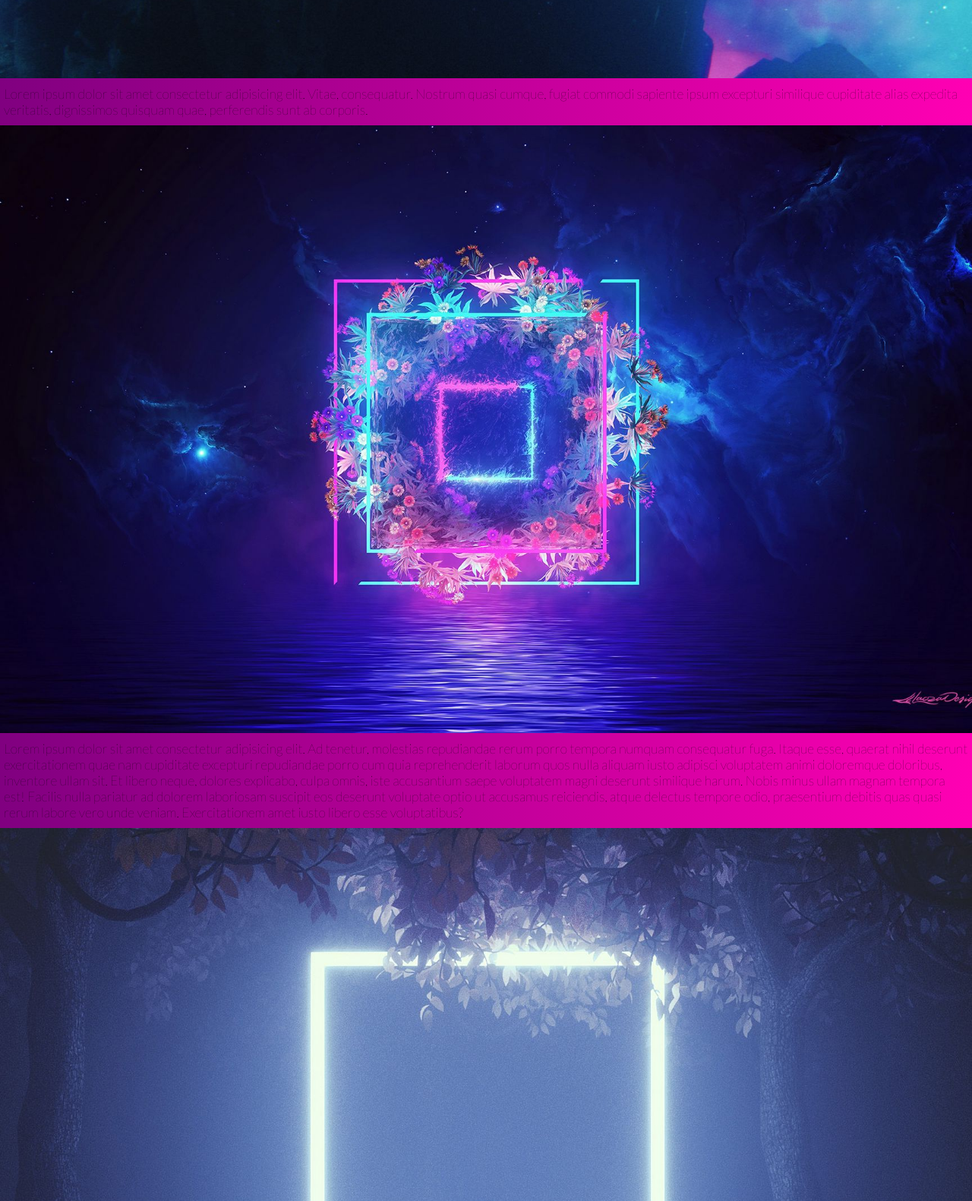
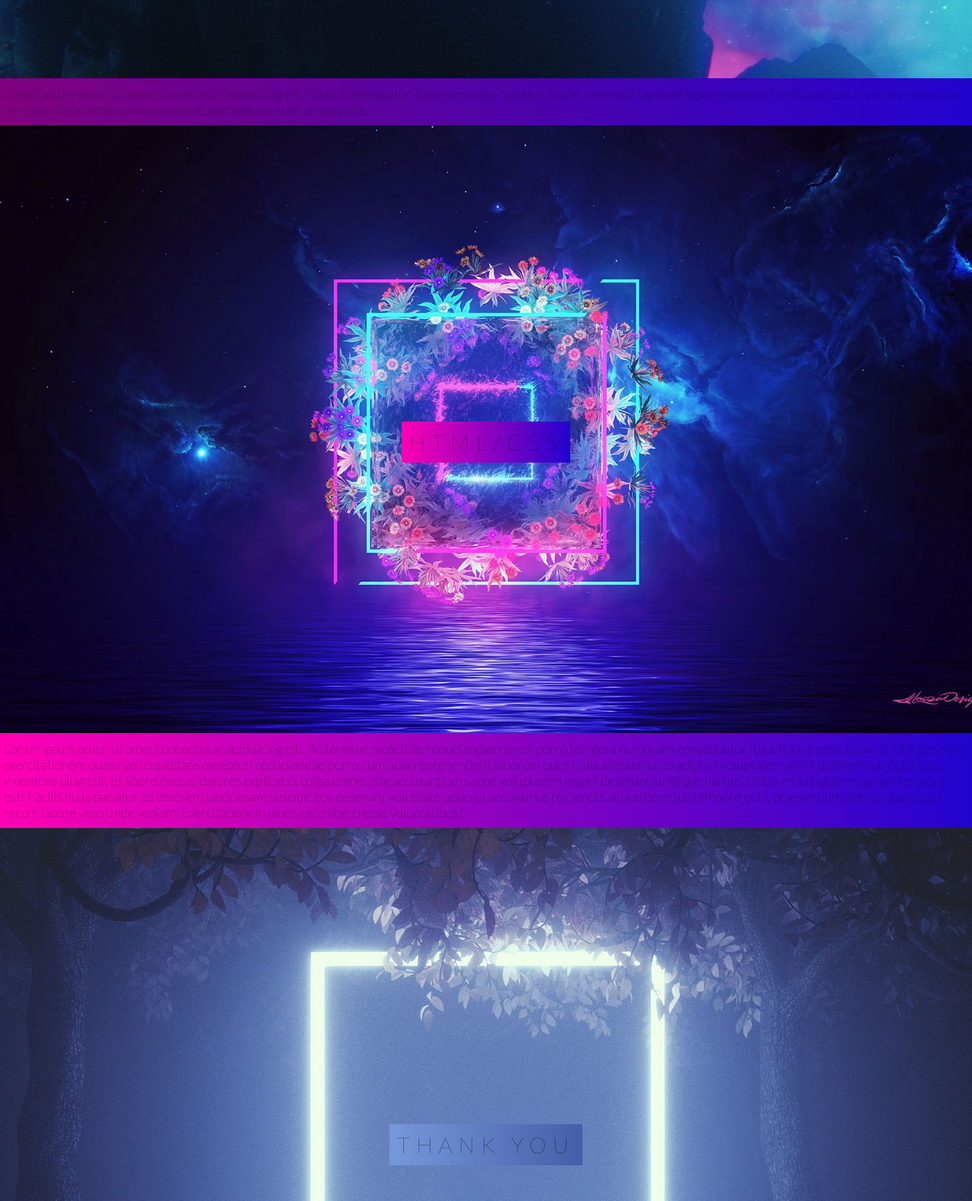
Before and after one commit to AnmolVerma404/Parallex-Website, a plain HTML site: page index.html in a window 1280 px wide. Shown: the part 1559-3140 px from the top of the page at 76% size. Drawn offline with Linux system fonts and the light colour scheme.

Commit message:
Added Screenshots

```diff
--- a/CSS/style.css
+++ b/CSS/style.css
@@ -49,7 +49,7 @@
   background-image: url(/Images/three-sqr.jpg);
 }
 .four {
-  height: 150vh;
+  height: 100vh;
   width: 100vw;
   background-image: url(/Images/four-man.jpg);
 }
@@ -66,3 +66,12 @@
   font-size: 1.1rem;
   padding: 10px 5px 10px 5px;
 }
+.t2{
+    background-image: linear-gradient(to left, rgb(34, 4, 206), purple);
+}
+.t3{
+    background-image: linear-gradient(to left, rgb(34, 4, 206), rgb(255, 0, 179));
+}
+.t4{
+    background-image: linear-gradient(to left, rgb(70, 94, 168), rgb(119, 152, 219));
+}
--- a/index.html
+++ b/index.html
@@ -12,7 +12,7 @@
       <div class="container">
         <div class="first bac-img">
           <div class="in-text">
-            <span class="in-text-child">Parallex Website</span>
+            <span class="in-text-child t1">Parallex Website</span>
           </div>
         </div>
         <div class="text">
@@ -21,15 +21,23 @@
           consequatur eos doloremque pariatur assumenda ea fuga dolorum cumque
           veritatis modi.
         </div>
-        <div class="two bac-img"></div>
-        <div class="text">
+        <div class="two bac-img">
+          <div class="in-text">
+            <span class="in-text-child t2">By AnmolVerma404</span>
+          </div>
+        </div>
+        <div class="text t2">
           Lorem ipsum dolor sit amet consectetur adipisicing elit. Vitae,
           consequatur. Nostrum quasi cumque, fugiat commodi sapiente ipsum
           excepturi similique cupiditate alias expedita veritatis, dignissimos
           quisquam quae, perferendis sunt ab corporis.
         </div>
-        <div class="three bac-img"></div>
-        <div class="text">
+        <div class="three bac-img">
+          <div class="in-text">
+            <span class="in-text-child t3">HTML/CSS</span>
+          </div>
+        </div>
+        <div class="text t3">
           Lorem ipsum dolor sit amet consectetur adipisicing elit. Ad tenetur,
           molestias repudiandae rerum porro tempora numquam consequatur fuga.
           Itaque esse, quaerat nihil deserunt exercitationem quae nam cupiditate
@@ -43,7 +51,11 @@
           quasi rerum labore vero unde veniam. Exercitationem amet iusto libero
           esse voluptatibus?
         </div>
-        <div class="four bac-img"></div>
+        <div class="four bac-img">
+          <div class="in-text">
+            <span class="in-text-child t4">Thank You</span>
+          </div>
+        </div>
       </div>
     </main>
   </body>
```
